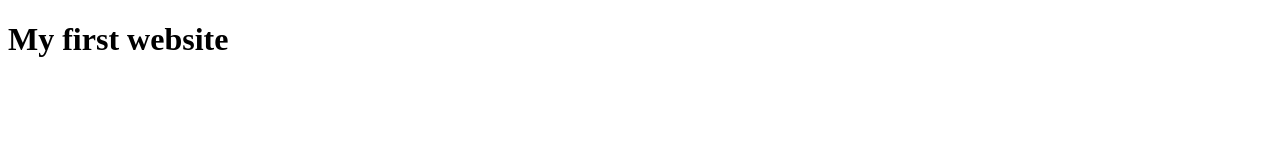
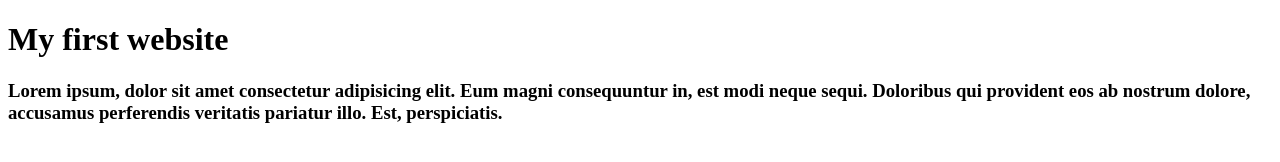
Before and after one commit to arifuldev788/arifuldev788, a plain HTML site: page index.html in a window 1280 px wide. Drawn offline with Linux system fonts and the light colour scheme.

Commit message:
lreaned git

```diff
--- a/index.html
+++ b/index.html
@@ -8,5 +8,6 @@
 </head>
 <body>
     <h1>My first website</h1>
+    <h3> Lorem ipsum, dolor sit amet consectetur adipisicing elit. Eum magni consequuntur in, est modi neque sequi. Doloribus qui provident eos ab nostrum dolore, accusamus perferendis veritatis pariatur illo. Est, perspiciatis.</h3>
 </body>
 </html>
```
